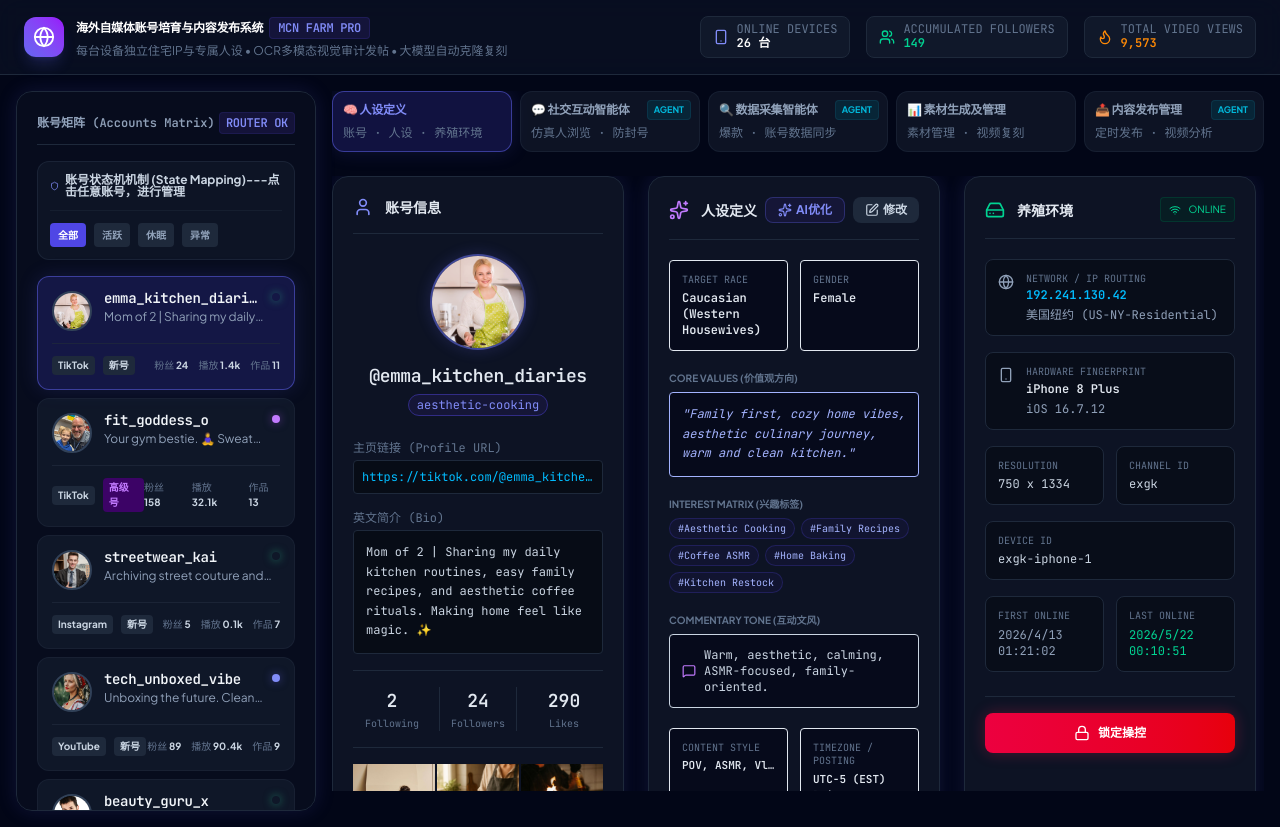
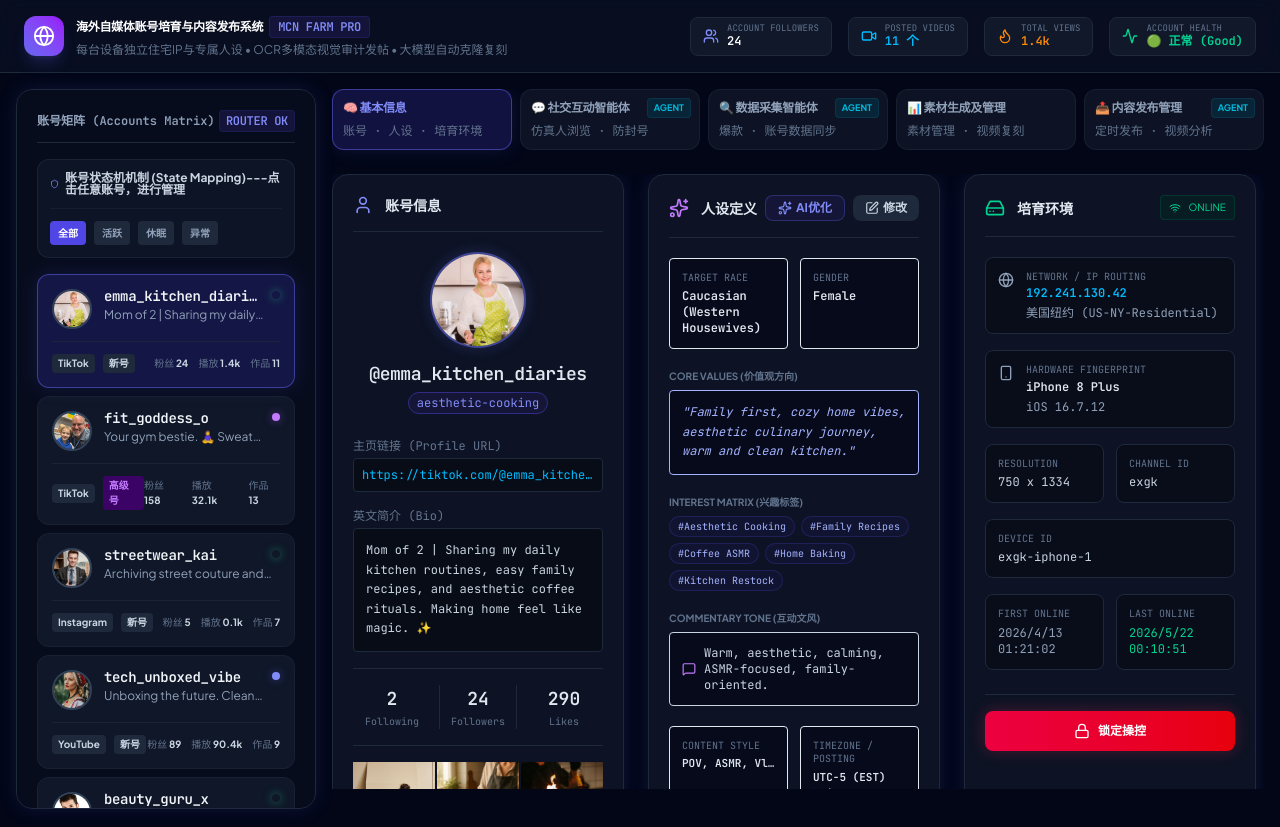
Before and after one commit to huiqi-0126/MatrixFlow, a React (Vite) app: page / in a window 1280 px wide. Built offline with nearby package versions, Linux system fonts and the light colour scheme.

Commit message:
提交一版

```diff
--- a/src/App.tsx
+++ b/src/App.tsx
@@ -2,7 +2,7 @@
 import {
   Smartphone, Shield, Activity, Users, Flame, Globe, Sliders,
   Calendar, Video, Clock, BarChart, RefreshCw, Layers, Award, Info,
-  Instagram, Youtube
+  Instagram, Youtube, Send
 } from 'lucide-react';
 
 const TikTokIcon = ({ className }: { className?: string }) => (
@@ -298,9 +298,11 @@
     }));
   };
 
-  // Aggregate metrics
-  const totalFollowersCount = 149; // Fixed per user request
-  const totalViewsCalculated = 9573; // Fixed per user request
+  // Account-specific metrics
+  const activeFollowersCount = activeDevice.followerCount;
+  const activeViewsCount = activeDevice.totalViews;
+  const activeVideoCount = activeDevice.videoCount;
+  const activeAccountHealth = activeFollowersCount > 500 ? '🟢 极佳 (High)' : '🟢 正常 (Good)';
 
   return (
     <div className="min-h-screen bg-slate-950 text-slate-100 flex flex-col font-sans select-none antialiased">
@@ -325,24 +327,24 @@
           </div>
         </div>
 
-        {/* Global Summary Statistics bar */}
+        {/* Account-Specific Summary Statistics bar */}
         <div className="flex items-center gap-4 text-xs font-mono">
           <div className="bg-slate-800/40 border border-slate-800 px-3 py-1.5 rounded-lg text-left flex items-center gap-2 transition hover:bg-slate-800/60">
-            <Smartphone className="w-4 h-4 text-indigo-400" />
+            <Users className="w-4 h-4 text-indigo-400" />
             <div>
-              <span className="text-slate-500 block text-xs leading-none">ONLINE DEVICES</span>
+              <span className="text-slate-500 block text-[9px] leading-none uppercase">Account Followers</span>
               <span className="text-xs font-bold font-mono text-white leading-tight">
-                {devices.length} 台
+                {activeFollowersCount >= 1000 ? (activeFollowersCount / 1000).toFixed(1) + 'k' : activeFollowersCount}
               </span>
             </div>
           </div>
 
           <div className="bg-slate-800/40 border border-slate-800 px-3 py-1.5 rounded-lg text-left flex items-center gap-2 transition hover:bg-slate-800/60">
-            <Users className="w-4 h-4 text-emerald-400" />
+            <Video className="w-4 h-4 text-sky-400" />
             <div>
-              <span className="text-slate-500 block text-xs leading-none">ACCUMULATED FOLLOWERS</span>
-              <span className="text-xs font-bold font-mono text-emerald-400 leading-tight">
-                {totalFollowersCount.toLocaleString()}
+              <span className="text-slate-500 block text-[9px] leading-none uppercase">Posted Videos</span>
+              <span className="text-xs font-bold font-mono text-sky-400 leading-tight">
+                {activeVideoCount} 个
               </span>
             </div>
           </div>
@@ -350,9 +352,19 @@
           <div className="bg-slate-800/40 border border-slate-800 px-3 py-1.5 rounded-lg text-left flex items-center gap-2 transition hover:bg-slate-800/60">
             <Flame className="w-4 h-4 text-orange-400" />
             <div>
-              <span className="text-slate-500 block text-xs leading-none">TOTAL VIDEO VIEWS</span>
+              <span className="text-slate-500 block text-[9px] leading-none uppercase">Total Views</span>
               <span className="text-xs font-bold font-mono text-orange-400 leading-tight">
-                {totalViewsCalculated.toLocaleString()}
+                {activeViewsCount >= 1000000 ? (activeViewsCount / 1000000).toFixed(1) + 'M' : activeViewsCount >= 1000 ? (activeViewsCount / 1000).toFixed(1) + 'k' : activeViewsCount}
+              </span>
+            </div>
+          </div>
+
+          <div className="bg-slate-800/40 border border-slate-800 px-3 py-1.5 rounded-lg text-left flex items-center gap-2 transition hover:bg-slate-800/60">
+            <Activity className="w-4 h-4 text-emerald-400" />
+            <div>
+              <span className="text-slate-500 block text-[9px] leading-none uppercase">Account Health</span>
+              <span className="text-xs font-bold font-mono text-emerald-400 leading-tight">
+                {activeAccountHealth}
               </span>
             </div>
           </div>
@@ -487,7 +499,7 @@
           {/* 3. Horizontal tabs selection designed as high-quality Bento Grid cards */}
           <div className="grid grid-cols-5 gap-2 pb-2 select-none">
             {[
-              { id: 'persona', label: '🧠 人设定义', desc: '账号 · 人设 · 养殖环境', isAgent: false },
+              { id: 'persona', label: '🧠 基本信息', desc: '账号 · 人设 · 培育环境', isAgent: false },
               { id: 'warmup', label: '💬 社交互动智能体', desc: '仿真人浏览 · 防封号', isAgent: true },
               { id: 'datacollect', label: '🔍 数据采集智能体', desc: '爆款 · 账号数据同步', isAgent: true },
               { id: 'assets', label: '📊 素材生成及管理', desc: '素材管理 · 视频复刻', isAgent: false },
--- a/src/components/PersonaManager.tsx
+++ b/src/components/PersonaManager.tsx
@@ -58,7 +58,7 @@
             <DeviceSimulator
               device={device}
               persona={persona}
-              onUpdateDeviceStats={onUpdateDeviceStats || (() => {})}
+              onUpdateDeviceStats={onUpdateDeviceStats || (() => { })}
               compactMode={true}
             />
           </div>
@@ -312,7 +312,7 @@
           <div className="flex items-center justify-between border-b border-slate-800 pb-4 mb-5">
             <div className="flex items-center gap-3">
               <HardDrive className="text-emerald-400 w-5 h-5" />
-              <h3 className="text-sm font-bold text-slate-150">养殖环境</h3>
+              <h3 className="text-sm font-bold text-slate-150">培育环境</h3>
             </div>
             <div className="flex items-center gap-2 text-[10px] bg-emerald-950/40 border border-emerald-900/50 text-emerald-400 px-2 py-1 rounded">
               <Wifi className="w-3 h-3" /> ONLINE
--- a/src/components/WarmupPlanner.tsx
+++ b/src/components/WarmupPlanner.tsx
@@ -523,7 +523,7 @@
                     className={`flex items-center gap-2 px-3 py-1.5 rounded transition ${viewMode === 'results' ? 'bg-slate-800 text-purple-400 font-bold' : 'text-slate-400 hover:text-slate-200'}`}
                   >
                     <CheckCircle className="w-4 h-4" />
-                    <span className="text-xs">任务结果</span>
+                    <span className="text-xs">历史结果</span>
                   </button>
                 </div>
 
@@ -684,19 +684,6 @@
                 </div>
 
                 <div className="space-y-4 text-xs font-mono">
-
-                  <div>
-                    <div className="flex justify-between items-center mb-2">
-                      <span className="text-slate-400">并发运行设备数 (Concurrency)</span>
-                      <span className="text-purple-400 font-bold">{concurrentDevices} 台</span>
-                    </div>
-                    <input
-                      type="range" min="1" max="10"
-                      value={concurrentDevices}
-                      onChange={(e) => setConcurrentDevices(Number(e.target.value))}
-                      className="w-full accent-purple-500 bg-slate-850 h-1 rounded"
-                    />
-                  </div>
 
                   <div>
                     <div className="flex justify-between items-center mb-2">
```
